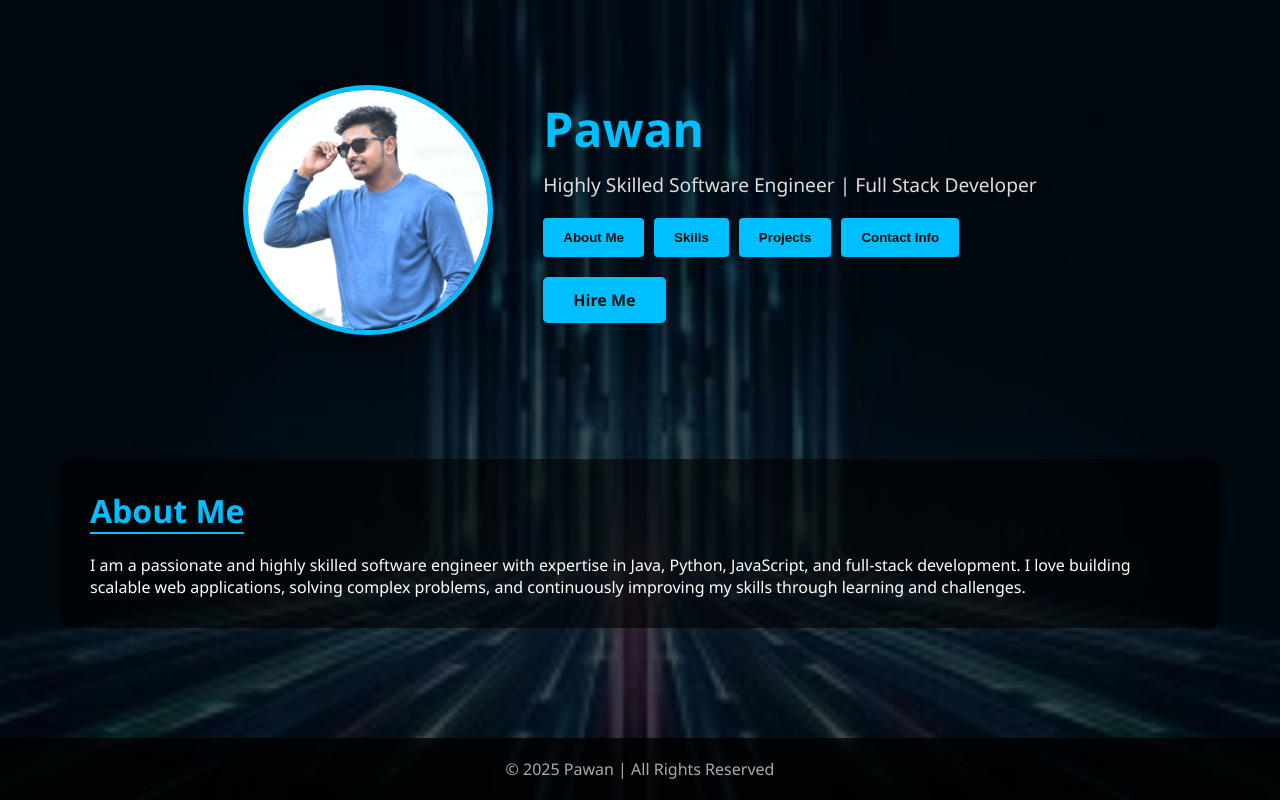
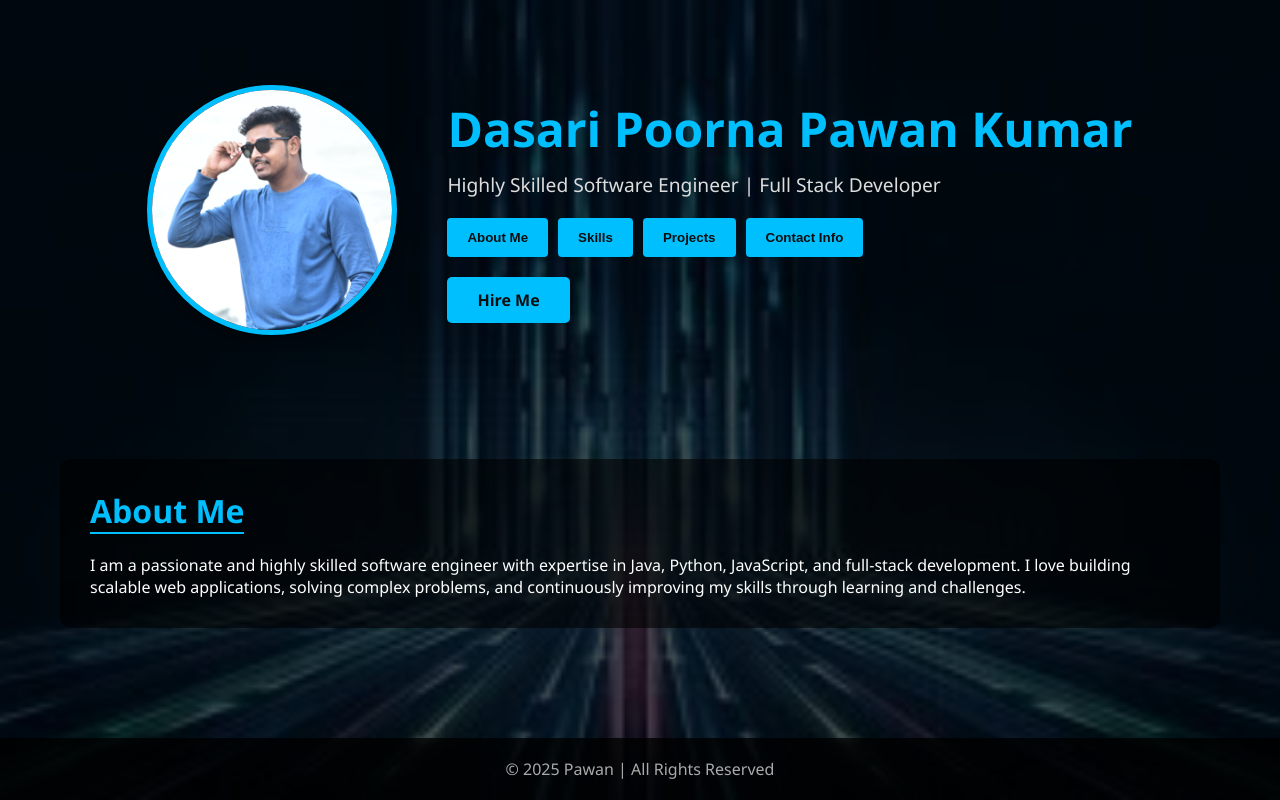
Before and after one commit to Poornapawan541/portfoliopawan, a plain HTML site: page index.html in a window 1280 px wide. Drawn offline with Linux system fonts and the light colour scheme.

Commit message:
Update index.html

```diff
--- a/index.html
+++ b/index.html
@@ -196,7 +196,7 @@
       <img src="profile.jpg" alt="Pawan" class="profile-pic" />
 
       <div class="intro">
-        <h1>Pawan</h1>
+        <h1>Dasari Poorna Pawan Kumar</h1>
         <p>Highly Skilled Software Engineer | Full Stack Developer</p>
 
         <div class="nav-buttons">
```
